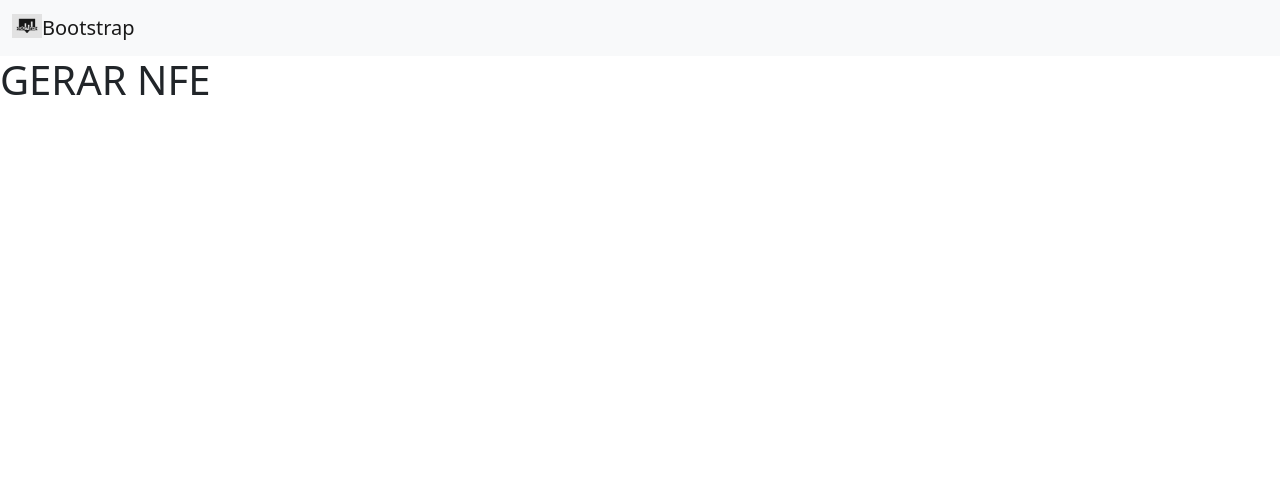
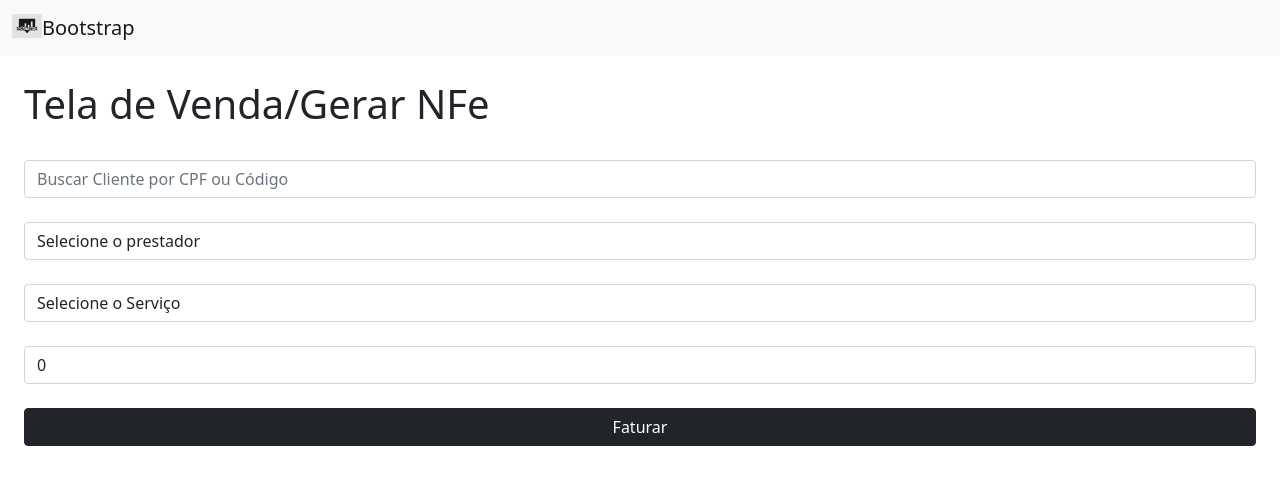
Before and after one commit to igorLB/coppulaapp, a React app: page /gerar-nfe in a window 1280 px wide. Shown: the top 484 px of the page. Built offline with nearby package versions, Linux system fonts and the light colour scheme.

Commit message:
tela de gerar nfe

```diff
--- /dev/null
+++ b/src/components/GerarNFe/GerarNFeForm/GerarNFeForm.tsx
@@ -0,0 +1,79 @@
+import { Form, Formik } from 'formik'
+import React from 'react'
+import * as Yup from 'yup'
+import Input from '../../../shared/form/Input'
+import Select from '../../../shared/form/Select'
+
+type SelectOption = {
+    key: string;
+    value: string;
+}
+
+interface MyFormValues {
+    searchCliente: string;
+    codPrestador: string;
+    codServico: string;
+    valor: number;
+}
+
+function GerarNFeForm() {
+
+    const requiredMessage = 'Este campo é obrigatório';
+
+    const initialValues: MyFormValues = {
+        searchCliente: '',
+        codPrestador: '',
+        codServico: '',
+        valor: 0,
+    }
+
+    const validationSchema = Yup.object({
+        searchCliente: Yup.string().required(requiredMessage),
+        codPrestador: Yup.string().required(requiredMessage),
+        codServico: Yup.string().required(requiredMessage),
+        valor: Yup.number().moreThan(0, 'O Valor deve ser maior do que zero').required(requiredMessage),
+    })
+
+    const prestadores: SelectOption[] = [
+        {key: 'Selecione o prestador', value: ''},
+        {key: 'Igor', value: 'igor'},
+        {key: 'João', value: 'joao'},
+    ];
+
+    const servicos: SelectOption[] = [
+        {key: 'Selecione o Serviço', value: ''},
+        {key: 'Serviços de TI', value: 'servicos_ti'},
+    ];
+
+    const onSubmit = (values: MyFormValues) => {
+        alert("Faturado!");
+    }
+
+    return (
+        <Formik
+            initialValues={initialValues}
+            onSubmit={onSubmit}
+            validationSchema={validationSchema}
+            validateOnMount={true}
+            enableReinitialize
+         >
+            {
+                formik => <Form className="p-4">
+                    <h1>Tela de Venda/Gerar NFe</h1>
+                    <Input name="searchCliente" type="text" placeholder="Buscar Cliente por CPF ou Código" className="form-control" />
+                    <Select name="codPrestador" options={prestadores} className="form-control" />
+                    <Select name="codServico" options={servicos} className="form-control" />
+                    <Input name="valor" type="text" placeholder="Valor" className="form-control" />
+
+                    <div className="w-100 mt-4 mb-4">
+                        <div className="d-flex flex-column">
+                            <button className="btn btn-dark">Faturar</button>
+                        </div>
+                    </div>
+                </Form>
+            }
+        </Formik>
+    )
+}
+
+export default GerarNFeForm
--- a/src/components/GerarNFe/GerarNFePage/GerarNFePage.tsx
+++ b/src/components/GerarNFe/GerarNFePage/GerarNFePage.tsx
@@ -1,9 +1,12 @@
 import React from 'react'
+import Head from '../../../shared/Head/Head'
+import GerarNFeForm from '../GerarNFeForm/GerarNFeForm'
 
 function GerarNFePage() {
     return (
         <div>
-            <h1>GERAR NFE</h1>
+            <Head title="Gerar NFe" />
+            <GerarNFeForm />
         </div>
     )
 }
```
